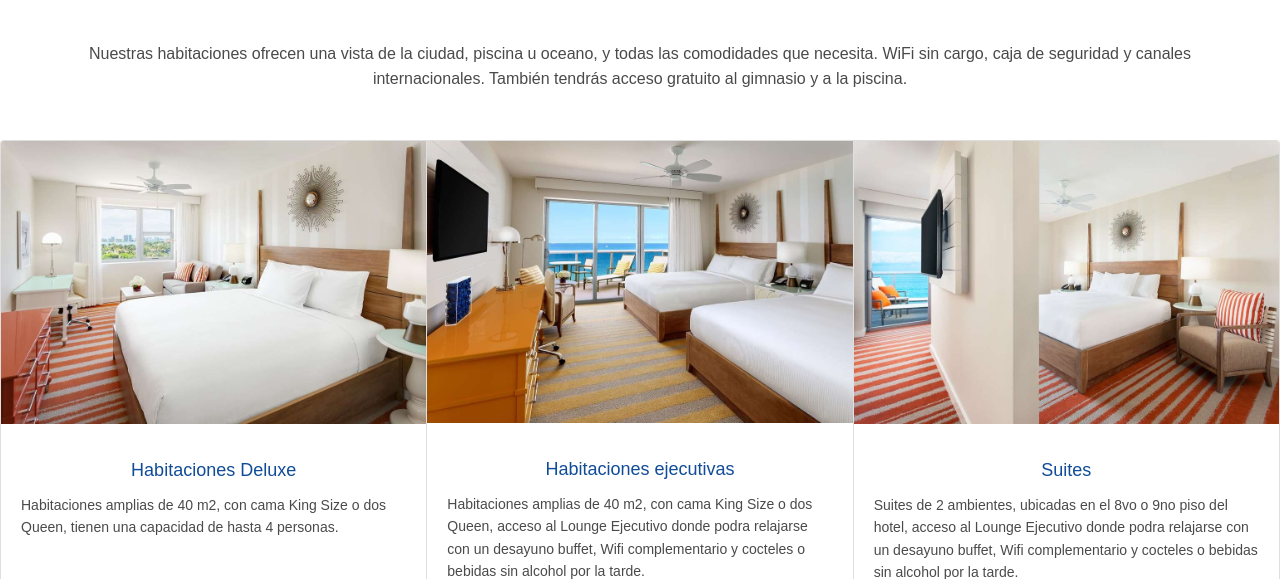
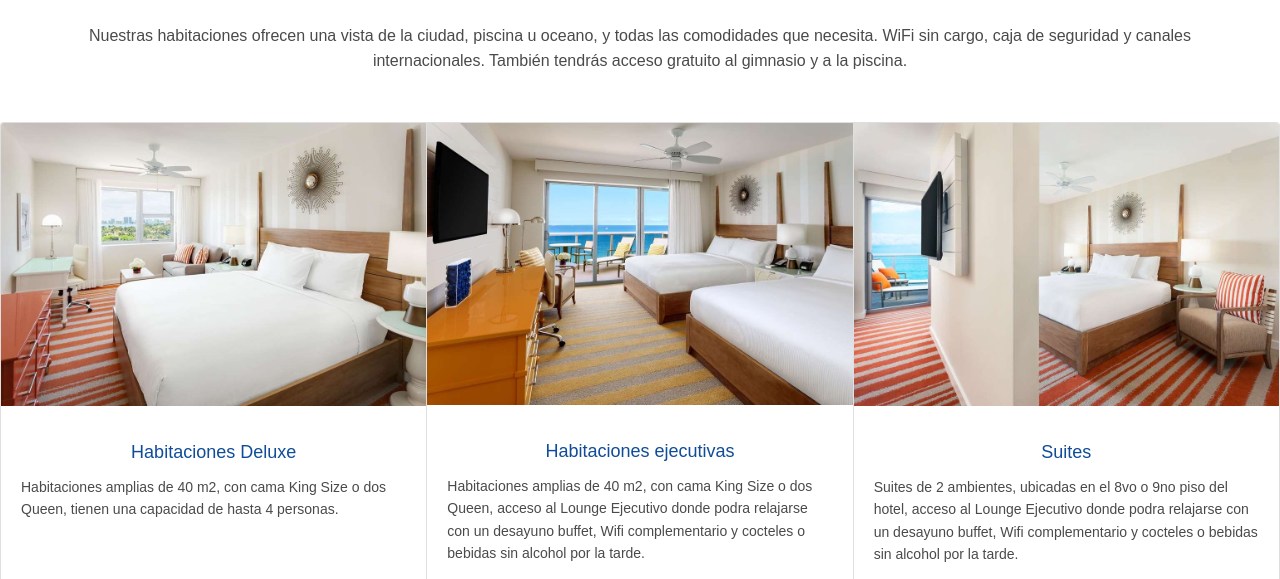
Before and after one commit to iammarug/Hilton-Gonzalez, a website: page paginas/HABITACIONES.html in a window 1280 px wide. Shown: the part 664-1243 px from the top of the page. Drawn offline with nearby package versions, Linux system fonts and the light colour scheme.

Commit message:
habitaciones terminado

```diff
--- a/paginas/HABITACIONES.html
+++ b/paginas/HABITACIONES.html
@@ -13,7 +13,7 @@
 <body>
     <header>
         <nav class="navbar navbar-expand-lg navbar-light fixed-top" style="background-color: #FBFAF8;">
-            <a class="navbar-brand" href="../index.html"><img src="../img/logo.png" alt="Hilton"></a></a>
+            <a class="navbar-brand" href="../index.html"><img src="../img/logo2.png" alt="Hilton"></a></a>
             <button class="navbar-toggler" type="button" data-toggle="collapse" data-target="#navbarNav" aria-controls="navbarNav" aria-expanded="false" aria-label="Toggle navigation">
               <span class="navbar-toggler-icon"></span>
             </button>
@@ -47,8 +47,10 @@
         </div>
     </div>
     <section class="habitaciones">
+      <div class="container-fluid">
         <h2>Nuestras habitaciones</h2>
         <p>Nuestras habitaciones ofrecen una vista de la ciudad, piscina u oceano, y todas las comodidades que necesita. WiFi sin cargo, caja de seguridad y canales internacionales. También tendrás acceso gratuito al gimnasio y a la piscina.</p>
+      </div>
         <div class="card-group">
             <div class="card">
               <img src="../img/habitaciones/habitaciones(6).jpg" class="card-img-top" alt="...">
--- a/scss/style.scss
+++ b/scss/style.scss
@@ -212,6 +212,18 @@ footer{
         font-size: 16px;
         text-align: center;
         margin: 3rem 5rem;
+    }
+    @media screen and (min-width: 320px) {
+        p{
+            margin: 0rem 2rem 3rem 2rem;
+            font-size: 15px
+        }
+    }
+    @media screen and (min-width: 768px) {
+        p{
+            margin: 0rem 4rem 3rem 4rem;
+            font-size: 16px;
+        }
     }
 }
 .card-group{
```
Also changed, not shown: css/style.css.
